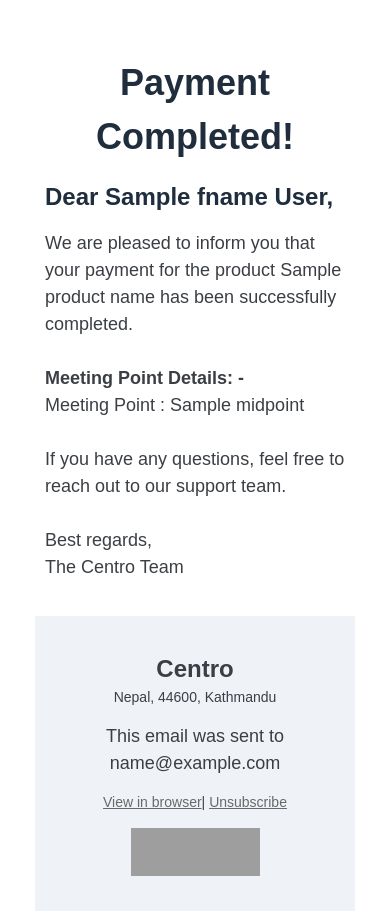
After one commit to AshishSatyal/centro, a Django app: template centro_backend/centroApp/templates/payment_success.html in a window 390 px wide. The commit adds this page. Shown: the part 267-1178 px from the top of the page. Run offline with Django 3.2, Linux system fonts and the light colour scheme; the template is opened without the code that fills it: most values are stand-ins (such as "Sample title", 1, 10 or a date in 2020); grey boxes are pictures that could not be loaded.

Commit message:
Added: Purchase module for product and SMTP for buyer and seller

```diff
--- a/centro_backend/centroApp/models.py
+++ b/centro_backend/centroApp/models.py
@@ -65,6 +65,10 @@ class Product(models.Model):
         if quantity > self.countInStock:
             raise ValueError("Not enough stock available")
         self.countInStock -= quantity
+
+        if self.countInStock == 0:
+            self.sold = True
+
         self.save()
 
     def __str__(self):
--- a/centro_backend/centroApp/templates/forgetpass_email.html
+++ b/centro_backend/centroApp/templates/forgetpass_email.html
@@ -469,7 +469,7 @@
                                                     "
                                                   >
                                                     <img
-                                                      src="https://i.ibb.co/ZKV7sN3/Screenshot-from-2024-10-03-10-28-18.png"
+                                                      src="https://i.ibb.co/PDBDThL/centro-removebg-preview.png"
                                                       width="332"
                                                       border="0"
                                                       class=""
--- /dev/null
+++ b/centro_backend/centroApp/templates/payment_success.html
@@ -0,0 +1,562 @@
+<!DOCTYPE html PUBLIC "-//W3C//DTD XHTML 1.0 Strict//EN" "http://www.w3.org/TR/xhtml1/DTD/xhtml1-strict.dtd">
+<html xmlns="http://www.w3.org/1999/xhtml" xmlns:v="urn:schemas-microsoft-com:vml" xmlns:o="urn:schemas-microsoft-com:office:office">
+  <head>
+    <meta http-equiv="Content-Type" content="text/html; charset=utf-8">
+    <meta http-equiv="X-UA-Compatible" content="IE=edge">
+    <meta name="format-detection" content="telephone=no">
+    <meta name="viewport" content="width=device-width, initial-scale=1.0">
+    <title>Payment Completed!</title>
+    <style type="text/css" emogrify="no">
+      #outlook a {
+        padding: 0;
+      }
+
+      .ExternalClass {
+        width: 100%;
+      }
+
+      .ExternalClass,
+      .ExternalClass p,
+      .ExternalClass span,
+      .ExternalClass font,
+      .ExternalClass td,
+      .ExternalClass div {
+        line-height: 100%;
+      }
+
+      table td {
+        border-collapse: collapse;
+        mso-line-height-rule: exactly;
+      }
+
+      .editable.image {
+        font-size: 0 !important;
+        line-height: 0 !important;
+      }
+
+      .nl2go_preheader {
+        display: none !important;
+        mso-hide: all !important;
+        mso-line-height-rule: exactly;
+        visibility: hidden !important;
+        line-height: 0px !important;
+        font-size: 0px !important;
+      }
+
+      body {
+        width: 100% !important;
+        -webkit-text-size-adjust: 100%;
+        -ms-text-size-adjust: 100%;
+        margin: 0;
+        padding: 0;
+      }
+
+      img {
+        outline: none;
+        text-decoration: none;
+        -ms-interpolation-mode: bicubic;
+      }
+
+      a img {
+        border: none;
+      }
+
+      table {
+        border-collapse: collapse;
+        mso-table-lspace: 0pt;
+        mso-table-rspace: 0pt;
+      }
+
+      th {
+        font-weight: normal;
+        text-align: left;
+      }
+
+      *[class="gmail-fix"] {
+        display: none !important;
+      }
+    </style>
+    <style type="text/css" emogrify="no">
+      @media (max-width: 600px) {
+        .gmx-killpill {
+          content: ' \03D1';
+        }
+      }
+    </style>
+    <style type="text/css" emogrify="no">
+      @media (max-width: 600px) {
+        .gmx-killpill {
+          content: ' \03D1';
+        }
+
+        .r0-o {
+          border-style: solid !important;
+          margin: 0 auto 0 auto !important;
+          width: 320px !important
+        }
+
+        .r1-i {
+          background-color: #ffffff !important
+        }
+
+        .r2-c {
+          box-sizing: border-box !important;
+          text-align: center !important;
+          valign: top !important;
+          width: 100% !important
+        }
+
+        .r3-o {
+          border-style: solid !important;
+          margin: 0 auto 0 auto !important;
+          width: 100% !important
+        }
+
+        .r4-i {
+          padding-bottom: 20px !important;
+          padding-left: 15px !important;
+          padding-right: 15px !important;
+          padding-top: 20px !important
+        }
+
+        .r5-c {
+          box-sizing: border-box !important;
+          display: block !important;
+          valign: top !important;
+          width: 100% !important
+        }
+
+        .r6-o {
+          border-style: solid !important;
+          width: 100% !important
+        }
+
+        .r7-i {
+          padding-left: 0px !important;
+          padding-right: 0px !important
+        }
+
+        .r8-i {
+          padding-bottom: 15px !important;
+          padding-top: 15px !important
+        }
+
+        .r9-i {
+          padding-bottom: 20px !important;
+          padding-left: 10px !important;
+          padding-right: 10px !important;
+          padding-top: 20px !important
+        }
+
+        .r10-o {
+          border-style: solid !important;
+          margin: 0 auto 0 0 !important;
+          width: 100% !important
+        }
+
+        .r11-i {
+          padding-top: 15px !important;
+          text-align: center !important
+        }
+
+        .r12-i {
+          padding-top: 15px !important;
+          text-align: left !important
+        }
+
+        .r13-i {
+          padding-bottom: 15px !important;
+          padding-top: 15px !important;
+          text-align: left !important
+        }
+
+        .r14-i {
+          background-color: #eff2f7 !important;
+          padding-bottom: 20px !important;
+          padding-left: 15px !important;
+          padding-right: 15px !important;
+          padding-top: 20px !important
+        }
+
+        .r15-c {
+          box-sizing: border-box !important;
+          text-align: left !important;
+          valign: top !important;
+          width: 100% !important
+        }
+
+        .r16-i {
+          color: #3b3f44 !important;
+          padding-bottom: 0px !important;
+          padding-top: 15px !important;
+          text-align: center !important
+        }
+
+        .r17-i {
+          color: #3b3f44 !important;
+          padding-bottom: 0px !important;
+          padding-top: 0px !important;
+          text-align: center !important
+        }
+
+        .r18-i {
+          color: #3b3f44 !important;
+          padding-bottom: 15px !important;
+          padding-top: 15px !important;
+          text-align: center !important
+        }
+
+        .r19-c {
+          box-sizing: border-box !important;
+          text-align: center !important;
+          width: 100% !important
+        }
+
+        .r20-i {
+          padding-bottom: 15px !important;
+          padding-left: 0px !important;
+          padding-right: 0px !important;
+          padding-top: 0px !important
+        }
+
+        .r21-c {
+          box-sizing: border-box !important;
+          text-align: center !important;
+          valign: top !important;
+          width: 129px !important
+        }
+
+        .r22-o {
+          border-style: solid !important;
+          margin: 0 auto 0 auto !important;
+          width: 129px !important
+        }
+
+        body {
+          -webkit-text-size-adjust: none
+        }
+
+        .nl2go-responsive-hide {
+          display: none
+        }
+
+        .nl2go-body-table {
+          min-width: unset !important
+        }
+
+        .mobshow {
+          height: auto !important;
+          overflow: visible !important;
+          max-height: unset !important;
+          visibility: visible !important
+        }
+
+        .resp-table {
+          display: inline-table !important
+        }
+
+        .magic-resp {
+          display: table-cell !important
+        }
+      }
+    </style>
+    <style type="text/css">
+      p,
+      h1,
+      h2,
+      h3,
+      h4,
+      ol,
+      ul,
+      li {
+        margin: 0;
+      }
+
+      a,
+      a:link {
+        color: #696969;
+        text-decoration: underline
+      }
+
+      .nl2go-default-textstyle {
+        color: #3b3f44;
+        font-family: arial, helvetica, sans-serif;
+        font-size: 18px;
+        line-height: 1.5;
+        word-break: break-word
+      }
+
+      .default-button {
+        color: #ffffff;
+        font-family: arial, helvetica, sans-serif;
+        font-size: 16px;
+        font-style: normal;
+        font-weight: bold;
+        line-height: 1.15;
+        text-decoration: none;
+        word-break: break-word
+      }
+
+      .default-heading1 {
+        color: #1F2D3D;
+        font-family: arial, helvetica, sans-serif;
+        font-size: 36px;
+        word-break: break-word
+      }
+
+      .default-heading2 {
+        color: #1F2D3D;
+        font-family: arial, helvetica, sans-serif;
+        font-size: 32px;
+        word-break: break-word
+      }
+
+      .default-heading3 {
+        color: #1F2D3D;
+        font-family: arial, helvetica, sans-serif;
+        font-size: 24px;
+        word-break: break-word
+      }
+
+      .default-heading4 {
+        color: #1F2D3D;
+        font-family: arial, helvetica, sans-serif;
+        font-size: 18px;
+        word-break: break-word
+      }
+
+      a[x-apple-data-detectors] {
+        color: inherit !important;
+        text-decoration: inherit !important;
+        font-size: inherit !important;
+        font-family: inherit !important;
+        font-weight: inherit !important;
+        line-height: inherit !important;
+      }
+
+      .no-show-for-you {
+        border: none;
+        display: none;
+        float: none;
+        font-size: 0;
+        height: 0;
+        line-height: 0;
+        max-height: 0;
+        mso-hide: all;
+        overflow: hidden;
+        table-layout: fixed;
+        visibility: hidden;
+        width: 0;
+      }
+    </style>
+    <!--[if mso]>
+						<xml>
+							<o:OfficeDocumentSettings>
+								<o:AllowPNG/>
+								<o:PixelsPerInch>96</o:PixelsPerInch>
+							</o:OfficeDocumentSettings>
+						</xml>
+						<![endif]-->
+    <style type="text/css">
+      a:link {
+        color: #696969;
+        text-decoration: underline;
+      }
+    </style>
+  </head>
+  <body bgcolor="#ffffff" text="#3b3f44" link="#696969" yahoo="fix" style="background-color: #ffffff;">
+    <table cellspacing="0" cellpadding="0" border="0" role="presentation" class="nl2go-body-table" width="100%" style="background-color: #ffffff; width: 100%;">
+      <tr>
+        <td>
+          <table cellspacing="0" cellpadding="0" border="0" role="presentation" width="600" align="center" class="r0-o" style="table-layout: fixed; width: 600px;">
+            <tr>
+              <td valign="top" class="r1-i" style="background-color: #ffffff;">
+                <table cellspacing="0" cellpadding="0" border="0" role="presentation" width="100%" align="center" class="r3-o" style="table-layout: fixed; width: 100%;">
+                  <tr>
+                    <td class="r4-i" style="padding-bottom: 20px; padding-top: 20px;">
+                      <table width="100%" cellspacing="0" cellpadding="0" border="0" role="presentation">
+                        <tr>
+                          <th width="100%" valign="top" class="r5-c" style="font-weight: normal;">
+                            <table cellspacing="0" cellpadding="0" border="0" role="presentation" width="100%" class="r6-o" style="table-layout: fixed; width: 100%;">
+                              <tr>
+                                <td valign="top" class="r7-i" style="padding-left: 15px; padding-right: 15px;">
+                                  <table width="100%" cellspacing="0" cellpadding="0" border="0" role="presentation">
+                                    <tr>
+                                      <td class="r2-c" align="center">
+                                        <table cellspacing="0" cellpadding="0" border="0" role="presentation" width="279" class="r3-o" style="table-layout: fixed; width: 279px;">
+                                          <tr>
+                                            <td class="r8-i" style="font-size: 0px; line-height: 0px; padding-bottom: 15px; padding-top: 15px;">
+                                              <img src="https://i.ibb.co/PDBDThL/centro-removebg-preview.png" width="279" border="0" style="display: block; width: 100%;">
+                                            </td>
+                                          </tr>
+                                        </table>
+                                      </td>
+                                    </tr>
+                                  </table>
+                                </td>
+                              </tr>
+                            </table>
+                          </th>
+                        </tr>
+                      </table>
+                    </td>
+                  </tr>
+                </table>
+                <table cellspacing="0" cellpadding="0" border="0" role="presentation" width="100%" align="center" class="r3-o" style="table-layout: fixed; width: 100%;">
+                  <tr>
+                    <td class="r9-i" style="padding-bottom: 20px; padding-top: 20px;">
+                      <table width="100%" cellspacing="0" cellpadding="0" border="0" role="presentation">
+                        <tr>
+                          <th width="100%" valign="top" class="r5-c" style="font-weight: normal;">
+                            <table cellspacing="0" cellpadding="0" border="0" role="presentation" width="100%" align="left" class="r10-o" style="table-layout: fixed; width: 100%;">
+                              <tr>
+                                <td align="center" valign="top" class="r11-i nl2go-default-textstyle" style="color: #3b3f44; font-family: arial,helvetica,sans-serif; font-size: 18px; word-break: break-word; line-height: 1.5; padding-top: 15px; text-align: center;">
+                                  <div>
+                                    <h1 class="default-heading1" style="margin: 0; color: #1f2d3d; font-family: arial,helvetica,sans-serif; font-size: 36px; word-break: break-word;">Payment Completed!</h1>
+                                  </div>
+                                </td>
+                              </tr>
+                            </table>
+                            <table cellspacing="0" cellpadding="0" border="0" role="presentation" width="100%" align="left" class="r10-o" style="table-layout: fixed; width: 100%;">
+                              <tr>
+                                <td align="left" valign="top" class="r12-i nl2go-default-textstyle" style="color: #3b3f44; font-family: arial,helvetica,sans-serif; font-size: 18px; word-break: break-word; line-height: 1.5; padding-top: 15px; text-align: left;">
+                                  <div>
+                                    <h3 class="default-heading3" style="margin: 0; color: #1f2d3d; font-family: arial,helvetica,sans-serif; font-size: 24px; word-break: break-word;">Dear {{fname}} {{lname}},</h3>
+                                  </div>
+                                </td>
+                              </tr>
+                            </table>
+                            <table cellspacing="0" cellpadding="0" border="0" role="presentation" width="100%" align="left" class="r10-o" style="table-layout: fixed; width: 100%;">
+                              <tr>
+                                <td align="left" valign="top" class="r13-i nl2go-default-textstyle" style="color: #3b3f44; font-family: arial,helvetica,sans-serif; font-size: 18px; line-height: 1.5; word-break: break-word; padding-bottom: 15px; padding-top: 15px; text-align: left;">
+                                  <div>
+                                    <p style="margin: 0;">We are pleased to inform you that your payment for the product {{ product_name }} has been successfully completed.  <br>
+                                      <br>
+                                      <strong>Meeting Point Details: -</strong>
+                                      <br>Meeting Point : {{ midpoint }}
+                                      <br>
+                                      <br>If you have any questions, feel free to reach out to our support team.  <br>
+                                      <br>Best regards,  <br>The Centro Team
+                                    </p>
+                                  </div>
+                                </td>
+                              </tr>
+                            </table>
+                          </th>
+                        </tr>
+                      </table>
+                    </td>
+                  </tr>
+                </table>
+                <table cellspacing="0" cellpadding="0" border="0" role="presentation" width="100%" align="center" class="r3-o" style="table-layout: fixed; width: 100%;">
+                  <tr>
+                    <td class="r14-i" style="background-color: #eff2f7; padding-bottom: 20px; padding-top: 20px;">
+                      <table width="100%" cellspacing="0" cellpadding="0" border="0" role="presentation">
+                        <tr>
+                          <th width="100%" valign="top" class="r5-c" style="font-weight: normal;">
+                            <table cellspacing="0" cellpadding="0" border="0" role="presentation" width="100%" class="r6-o" style="table-layout: fixed; width: 100%;">
+                              <tr>
+                                <td valign="top" class="r7-i" style="padding-left: 15px; padding-right: 15px;">
+                                  <table width="100%" cellspacing="0" cellpadding="0" border="0" role="presentation">
+                                    <tr>
+                                      <td class="r15-c" align="left">
+                                        <table cellspacing="0" cellpadding="0" border="0" role="presentation" width="100%" class="r10-o" style="table-layout: fixed; width: 100%;">
+                                          <tr>
+                                            <td align="center" valign="top" class="r16-i nl2go-default-textstyle" style="font-family: arial,helvetica,sans-serif; word-break: break-word; color: #3b3f44; font-size: 18px; line-height: 1.5; padding-top: 15px; text-align: center;">
+                                              <div>
+                                                <p style="margin: 0;">
+                                                  <span style="font-size: 24px;">
+                                                    <strong>Centro</strong>
+                                                  </span>
+                                                </p>
+                                              </div>
+                                            </td>
+                                          </tr>
+                                        </table>
+                                      </td>
+                                    </tr>
+                                    <tr>
+                                      <td class="r15-c" align="left">
+                                        <table cellspacing="0" cellpadding="0" border="0" role="presentation" width="100%" class="r10-o" style="table-layout: fixed; width: 100%;">
+                                          <tr>
+                                            <td align="center" valign="top" class="r17-i nl2go-default-textstyle" style="font-family: arial,helvetica,sans-serif; word-break: break-word; color: #3b3f44; font-size: 18px; line-height: 1.5; text-align: center;">
+                                              <div>
+                                                <p style="margin: 0; font-size: 14px;">Nepal, 44600, Kathmandu</p>
+                                              </div>
+                                            </td>
+                                          </tr>
+                                        </table>
+                                      </td>
+                                    </tr>
+                                    <tr>
+                                      <td class="r15-c" align="left">
+                                        <table cellspacing="0" cellpadding="0" border="0" role="presentation" width="100%" class="r10-o" style="table-layout: fixed; width: 100%;">
+                                          <tr>
+                                            <td align="center" valign="top" class="r16-i nl2go-default-textstyle" style="font-family: arial,helvetica,sans-serif; word-break: break-word; color: #3b3f44; font-size: 18px; line-height: 1.5; padding-top: 15px; text-align: center;">
+                                              <div>
+                                                <p style="margin: 0; background-font-weight: normal;">This email was sent to</p>
+                                                <p style="margin: 0; background-font-weight: normal;">{{email}}</p>
+                                              </div>
+                                            </td>
+                                          </tr>
+                                        </table>
+                                      </td>
+                                    </tr>
+                                    <tr>
+                                      <td class="r15-c" align="left">
+                                        <table cellspacing="0" cellpadding="0" border="0" role="presentation" width="100%" class="r10-o" style="table-layout: fixed; width: 100%;">
+                                          <tr>
+                                            <td align="center" valign="top" class="r18-i nl2go-default-textstyle" style="font-family: arial,helvetica,sans-serif; word-break: break-word; color: #3b3f44; font-size: 18px; line-height: 1.5; padding-bottom: 15px; padding-top: 15px; text-align: center;">
+                                              <div>
+                                                <p style="margin: 0; font-size: 14px;">
+                                                  <a href="{{ mirror }}" style="color: #696969; text-decoration: underline;">View in browser</a>| <a href="{{ unsubscribe }}" style="color: #696969; text-decoration: underline;">Unsubscribe</a>
+                                                </p>
+                                              </div>
+                                            </td>
+                                          </tr>
+                                        </table>
+                                      </td>
+                                    </tr>
+                                    <tr>
+                                      <td class="r19-c" align="center">
+                                        <table cellspacing="0" cellpadding="0" border="0" role="presentation" width="100%" align="center" class="r3-o" style="table-layout: fixed; width: 100%;">
+                                          <tr>
+                                            <td valign="top" class="r20-i" style="padding-bottom: 15px;">
+                                              <table width="100%" cellspacing="0" cellpadding="0" border="0" role="presentation">
+                                                <tr>
+                                                  <td class="r21-c" align="center">
+                                                    <table cellspacing="0" cellpadding="0" border="0" role="presentation" width="129" class="r22-o" style="table-layout: fixed;">
+                                                      <tr>
+                                                        <td height="48" style="font-size: 0px; line-height: 0px;">
+                                                          <a href="https://www.brevo.com?utm_source=logo_client&utm_medium=email">
+                                                            <img src="https://creative-assets.mailinblue.com/rnb-assets/en.png" width="129" height="48" border="0" style="display: block; width: 100%;">
+                                                          </a>
+                                                        </td>
+                                                      </tr>
+                                                    </table>
+                                                  </td>
+                                                </tr>
+                                              </table>
+                                            </td>
+                                          </tr>
+                                        </table>
+                                      </td>
+                                    </tr>
+                                  </table>
+                                </td>
+                              </tr>
+                            </table>
+                          </th>
+                        </tr>
+                      </table>
+                    </td>
+                  </tr>
+                </table>
+              </td>
+            </tr>
+          </table>
+        </td>
+      </tr>
+    </table>
+  </body>
+</html>
--- a/centro_backend/centroApp/urls.py
+++ b/centro_backend/centroApp/urls.py
@@ -1,9 +1,10 @@
 from django.urls import path
-from .views import PremiumMembershipSuccessView, PurchasePremiumMembershipView, PurchaseView, RegisterView, LoginView, SavedItemView, TransactionHistoryView, TrendingProductView, UserView,\
+from .views import PremiumMembershipSuccessView, PurchasePremiumMembershipView,\
+      PurchaseProductView, PurchaseView, RegisterView, LoginView, SavedItemView, TransactionHistoryView, TrendingProductView, UserView,\
       LogoutView,ProductView,IndividualProductView,SearchProductView,\
         RequestPasswordReset,ResetPassword,SimilarityAPIView,MidpointView\
         ,CommentListCreateView,UserProductListView,UserProductDeleteView\
-        ,DeleteAccountView,SavedItemDeleteView
+        ,DeleteAccountView,SavedItemDeleteView, ValidatePaymentView
 
 from rest_framework_simplejwt.views import (
     TokenObtainPairView,
@@ -40,6 +41,9 @@ urlpatterns = [
     path('premium/membership/purchase/', PurchasePremiumMembershipView.as_view(), name='purchase_premium_membership'),
     path('premium/membership/success/<str:pidx>/<str:status>/', PremiumMembershipSuccessView.as_view(), name='membership_success'),
 
+    path('purchase-product/', PurchaseProductView.as_view(), name='purchase-product'),
+    path('validate-payment/<str:pidx>/<str:status>/', ValidatePaymentView.as_view(), name='validate-payment'),
+
     path('token/', TokenObtainPairView.as_view(), name='token_obtain_pair'),
     path('token/refresh/', TokenRefreshView.as_view(), name='token_refresh'),
 ]
```
Also changed, not shown: centro_backend/centroApp/views.py (+143 -6 lines).
